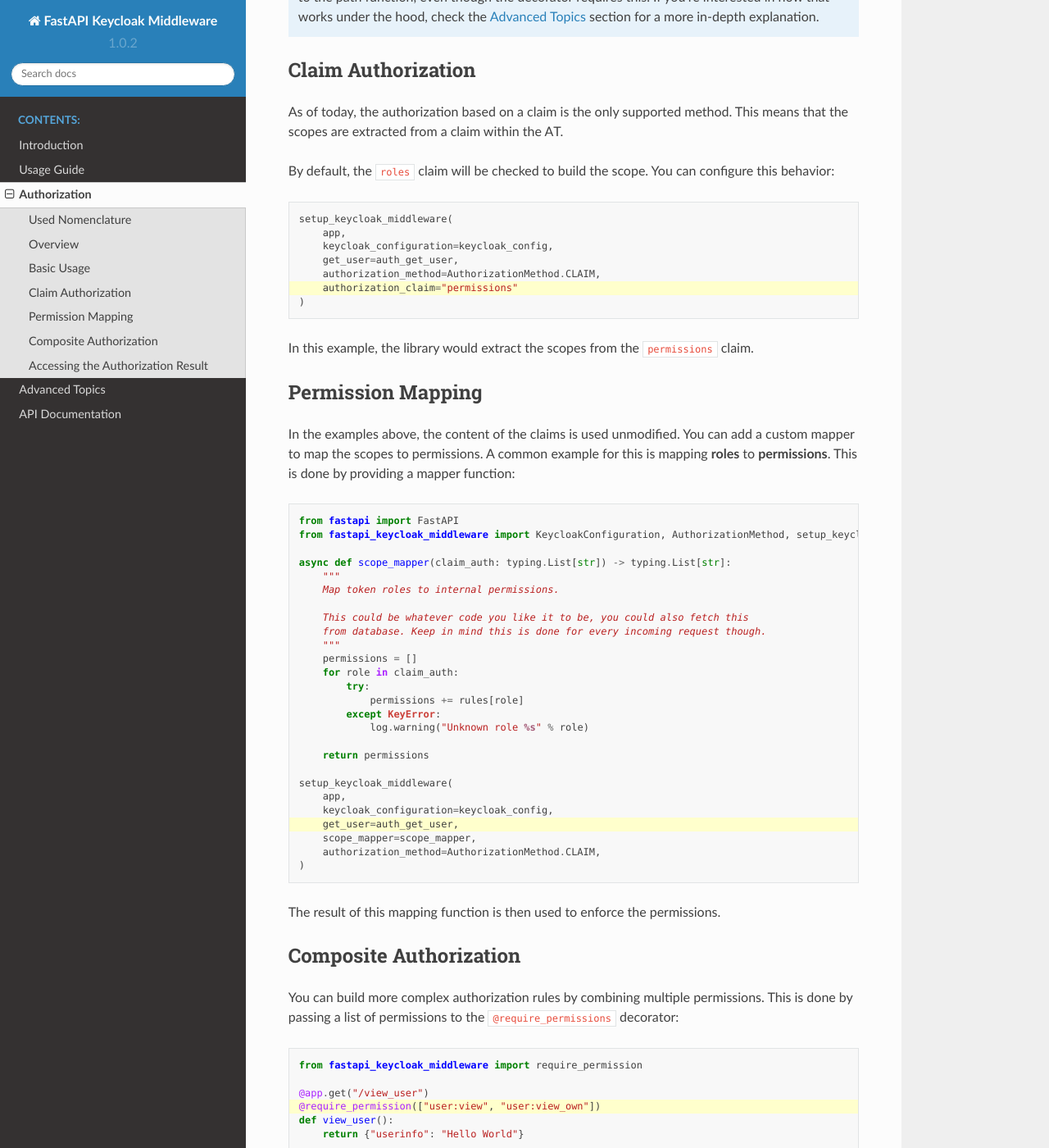
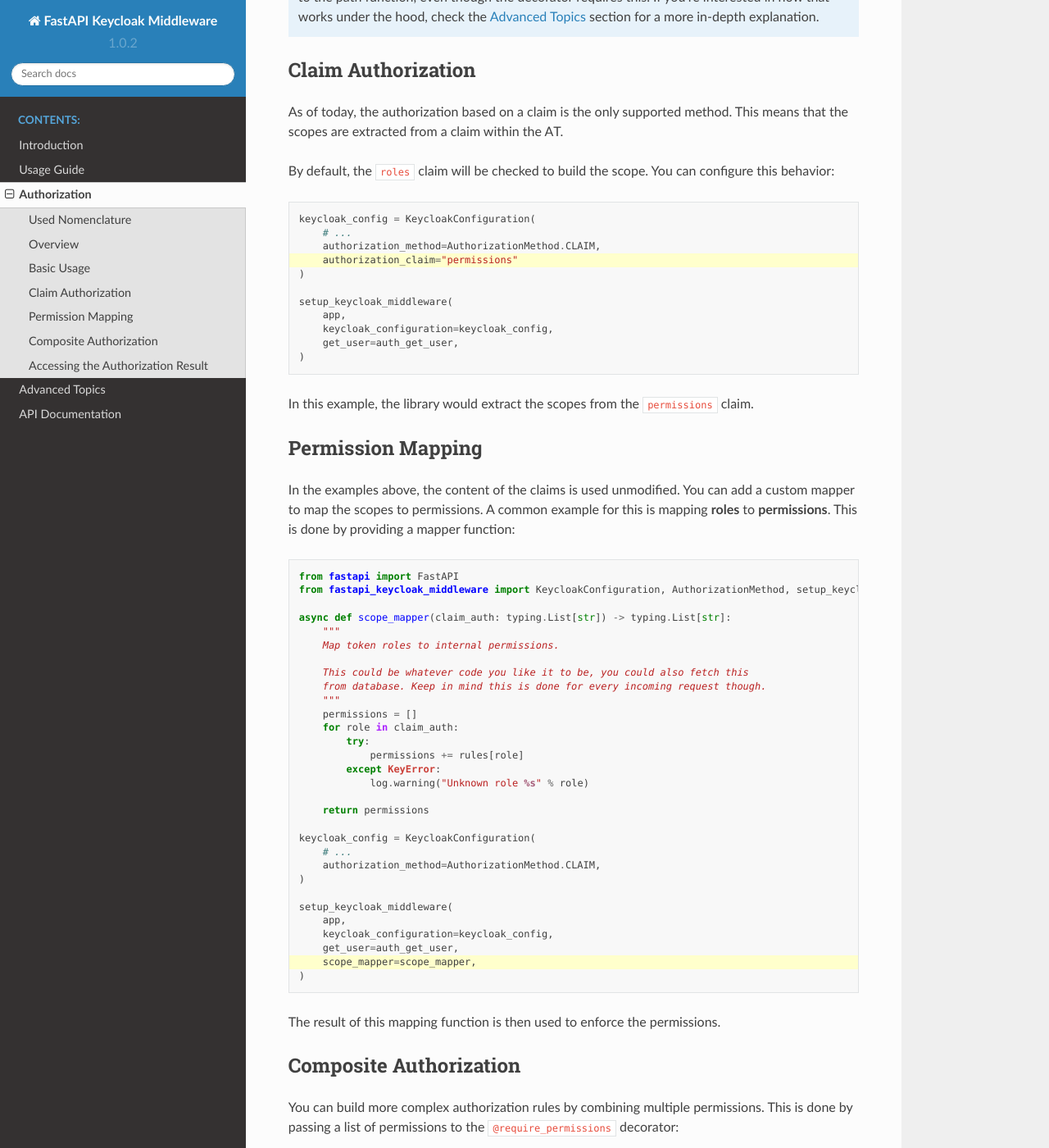
Before and after one commit to waza-ari/fastapi-keycloak-middleware, a Sphinx documentation site: the page built from docs/authorization.rst, in a window 1280 px wide and 1400 px high, scrolled down 1896 px. Shown: the whole window at 82% size. Built offline with Sphinx 7.4.7 and the Read the Docs theme 2.0.0, drawn with Linux system fonts in a browser that asks for light colours; the version number is read from the project's files by our own code; some of the changed text lies outside the part shown.

Commit message:
docs: adjust docs to correctly have authorization related config settings in KeycloakConfiguration. Fixes #54

```diff
--- a/docs/authorization.rst
+++ b/docs/authorization.rst
@@ -85,14 +85,18 @@
 By default, the :code:`roles` claim will be checked to build the scope. You can configure this behavior:
 
 .. code-block:: python
-    :emphasize-lines: 6
+    :emphasize-lines: 4
+
+    keycloak_config = KeycloakConfiguration(
+        # ...
+        authorization_method=AuthorizationMethod.CLAIM,
+        authorization_claim="permissions"
+    )
 
     setup_keycloak_middleware(
         app,
         keycloak_configuration=keycloak_config,
         get_user=auth_get_user,
-        authorization_method=AuthorizationMethod.CLAIM,
-        authorization_claim="permissions"
     )
 
 In this example, the library would extract the scopes from the :code:`permissions` claim.
@@ -124,12 +128,16 @@
 
         return permissions
 
+    keycloak_config = KeycloakConfiguration(
+        # ...
+        authorization_method=AuthorizationMethod.CLAIM,
+    )
+
     setup_keycloak_middleware(
         app,
         keycloak_configuration=keycloak_config,
         get_user=auth_get_user,
         scope_mapper=scope_mapper,
-        authorization_method=AuthorizationMethod.CLAIM,
     )
 
 The result of this mapping function is then used to enforce the permissions.
```
Also changed, not shown: other parts of docs/authorization.rst (+2 -2 lines).
